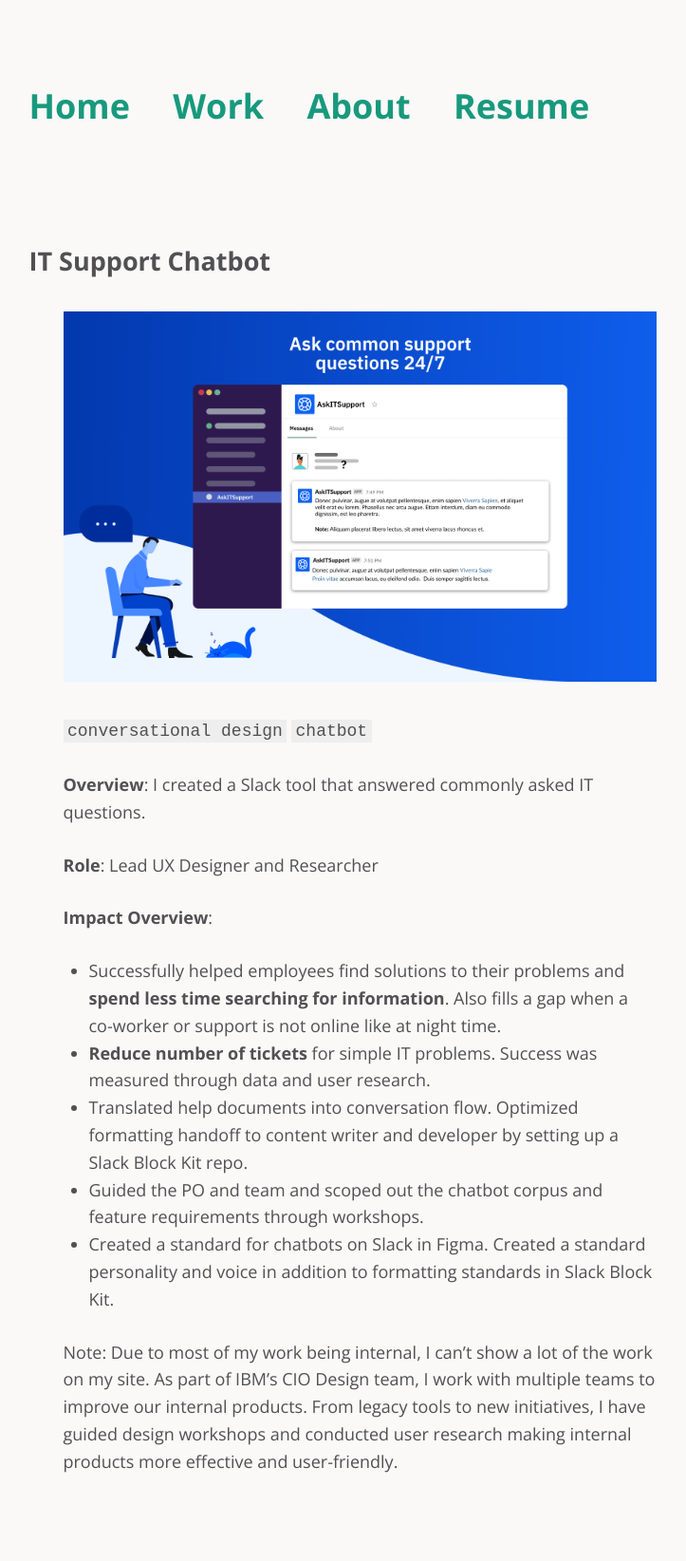
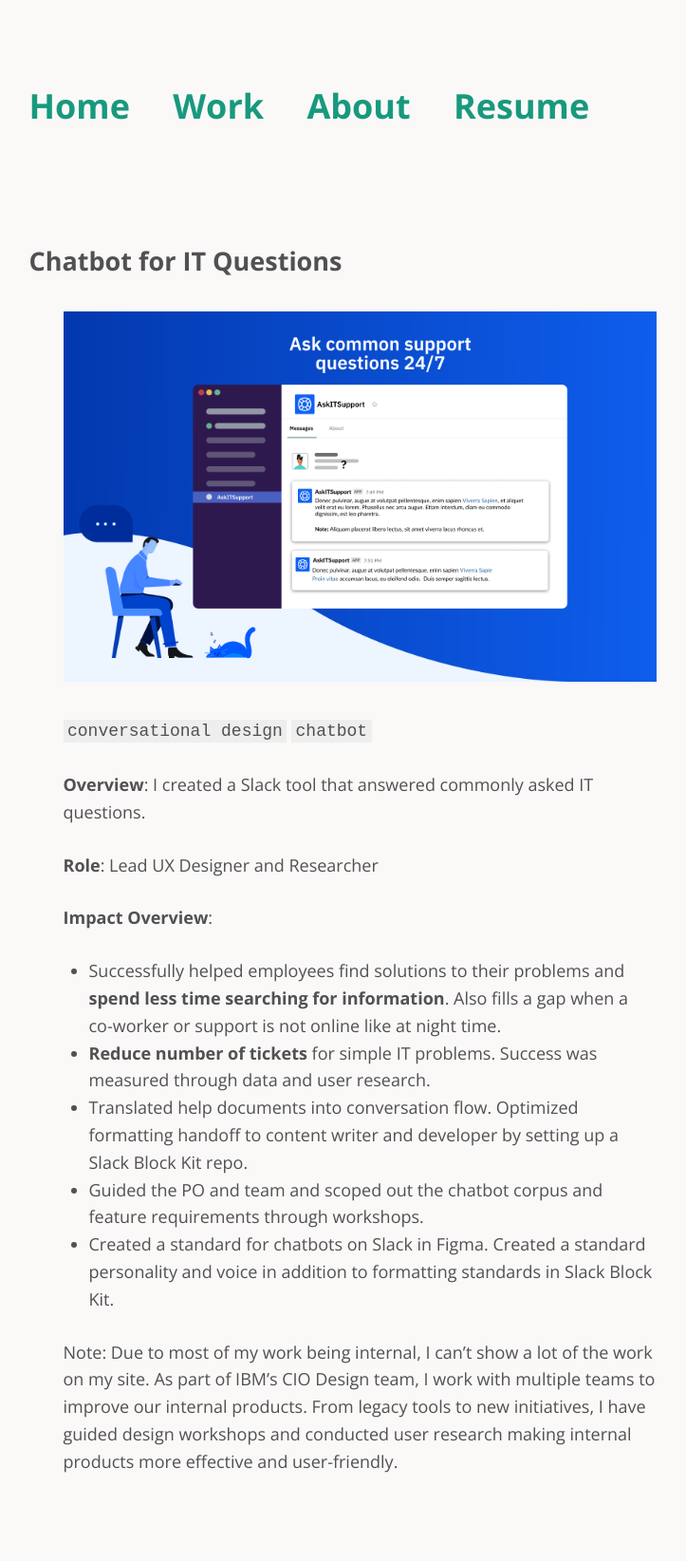
Before and after one commit to wailingwombat/wailingwombat.github.io, a Jekyll site: the page built from projects/ibm-itsupport.md, in a window 1280 px wide. Shown: the whole page at 95% size, without its empty margins (261-984 px from the left). Built offline with Jekyll 4.4.1, drawn with Linux system fonts in a browser that asks for light colours.

Commit message:
Update ibm-itsupport.md

```diff
--- a/projects/ibm-itsupport.md
+++ b/projects/ibm-itsupport.md
@@ -1,6 +1,6 @@
 ---
 layout: page
-title: IT Support Chatbot
+title: Chatbot for IT Questions
 ---
 
 
```
